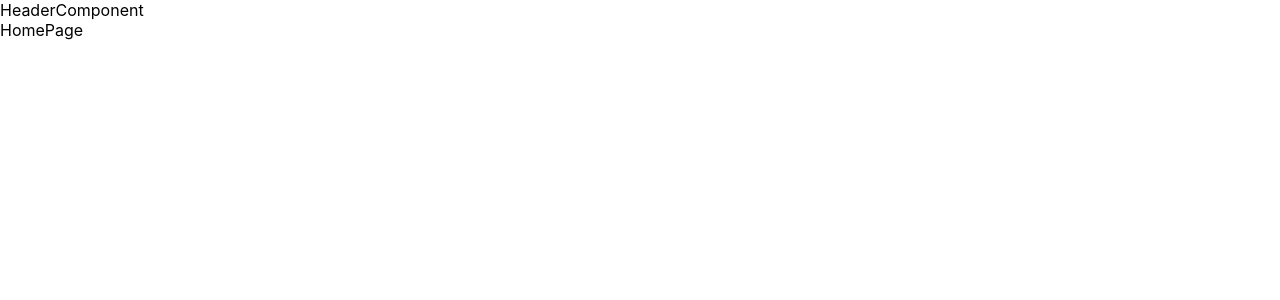
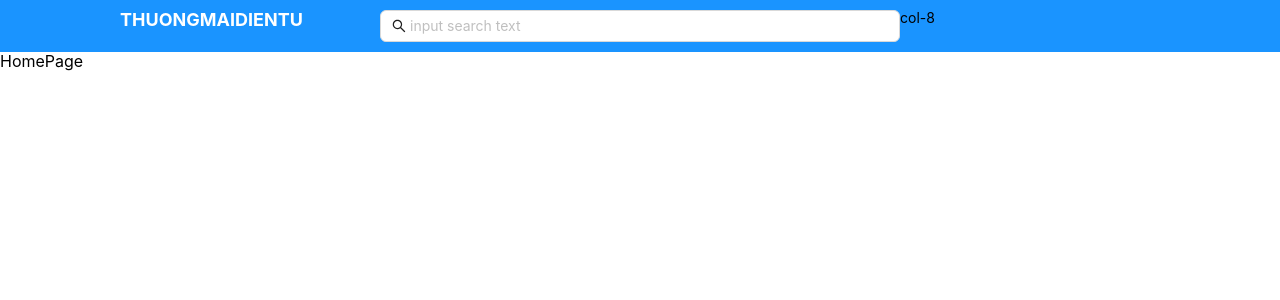
Before and after one commit to QuocTrungTDMU/Website_Ecomerce, a React (Create React App) app in the folder e_ecomerce_system/: page / in a window 1280 px wide. Shown: the top 300 px of the page. Built offline with nearby package versions, Linux system fonts and the light colour scheme.

Commit message:
Update new HeaderComponent (p1)

```diff
--- a/e_ecomerce_system/package.json
+++ b/e_ecomerce_system/package.json
@@ -8,11 +8,13 @@
     "@testing-library/react": "^13.4.0",
     "@testing-library/user-event": "^13.5.0",
     "antd": "^5.18.0",
+    "css-loader": "^7.1.2",
     "react": "^18.3.1",
     "react-dom": "^18.3.1",
     "react-redux": "^9.1.2",
     "react-router-dom": "^6.23.1",
     "react-scripts": "5.0.1",
+    "style-loader": "^4.0.0",
     "styled-components": "^6.1.11",
     "web-vitals": "^2.1.4"
   },
--- /dev/null
+++ b/e_ecomerce_system/src/App.css
@@ -0,0 +1 @@
+@import '~antd/dist/antd.css'
--- a/e_ecomerce_system/src/App.js
+++ b/e_ecomerce_system/src/App.js
@@ -3,6 +3,7 @@ import { BrowserRouter as Router, Routes, Route } from 'react-router-dom'
 import { routes } from './routes'
 import HeaderComponent from './components/HeaderComponent/HeaderComponent'
 import DefaultComponent from './components/DefaultComponent/DefaultComponent'
+import 'antd/dist/reset.css';
 
 function App() {
   console.log(routes)
--- a/e_ecomerce_system/src/components/DefaultComponent/DefaultComponent.jsx
+++ b/e_ecomerce_system/src/components/DefaultComponent/DefaultComponent.jsx
@@ -1,17 +1,9 @@
 import React from 'react'
-import HeaderComponent from '../HeaderComponent/HeaderComponent'
 
 const DefaultComponent = ({children}) => {
   return (
     <div>
-        <HeaderComponent/>
-        {/* <Row>
-      <Col span={8}>col-8</Col>
-      <Col span={8} offset={8}>
-        col-8
-      </Col>
-    </Row> */}
-        {children}
+    <DefaultComponent/>
     </div>
   )
 }
--- a/e_ecomerce_system/src/components/HeaderComponent/HeaderComponent.jsx
+++ b/e_ecomerce_system/src/components/HeaderComponent/HeaderComponent.jsx
@@ -1,8 +1,29 @@
 import React from 'react'
+import { Col } from 'antd'
+import { WrapperHeader, WrapperTextHeader } from './style'
+import Search from 'antd/es/transfer/search'
 
 const HeaderComponent = () => {
   return (
-    <div>HeaderComponent</div>
+    <div>
+      <WrapperHeader>
+        <Col span={6}>
+          <WrapperTextHeader>THUONGMAIDIENTU</WrapperTextHeader>
+        </Col>
+        <Col span={12}>
+        <Search
+      placeholder="input search text"
+      allowClear
+      enterButton="Search"
+      size="large"
+      //onSearch={onSearch}
+    />
+        </Col>
+        <Col span={6}>
+          col-8
+        </Col>
+      </WrapperHeader>
+    </div>
   )
 }
 
--- /dev/null
+++ b/e_ecomerce_system/src/components/HeaderComponent/style.js
@@ -0,0 +1,16 @@
+import { Row } from "antd"
+import styled from "styled-components"
+
+export const WrapperHeader = styled(Row)`
+    padding: 10px 120px;
+    background-color: rgb(26,148,255);
+
+`
+
+export const WrapperTextHeader = styled.span`
+    font-size: 18px;
+    color: white;
+    font-weight: bold;
+    text-align: left;
+
+`
```
Also changed, not shown: 1 other file (tests, documents, lock files or other folders).
